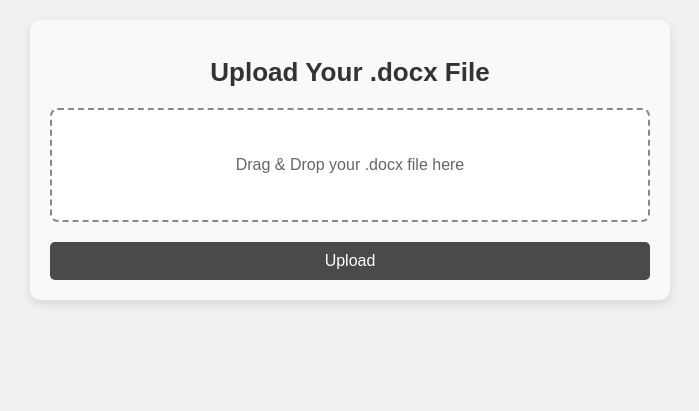
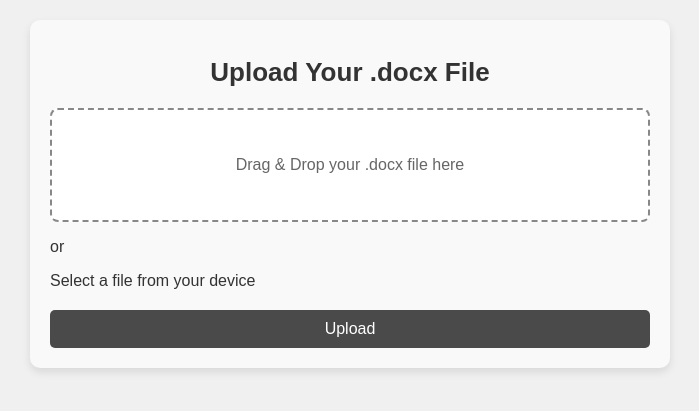
Before and after one commit to Abhighyan/counthighlightedwords, a Flask app: page / in a window 1280 px wide. Shown: the top 411 px of the page, without its empty margins (290-989 px from the left). Run offline with Flask 2, Linux system fonts and the light colour scheme.

Commit message:
Update upload.html

```diff
--- a/templates/upload.html
+++ b/templates/upload.html
@@ -9,10 +9,17 @@
 <body>
     <div class="container">
         <h1>Upload Your .docx File</h1>
+
+        <!-- Drop area for drag-and-drop -->
         <div class="drop-area" id="drop-area">
             <p>Drag & Drop your .docx file here</p>
-            <input type="file" id="fileInput" class="file-input" accept=".docx" />
         </div>
+
+        <!-- OR select file from device -->
+        <p>or</p>
+        <input type="file" id="fileInput" class="file-input" accept=".docx"/>
+        <label for="fileInput" class="select-button">Select a file from your device</label>
+
         <button class="submit-button" id="submit-button">Upload</button>
         <div id="message"></div>
     </div>
@@ -22,6 +29,7 @@
         const fileInput = document.getElementById('fileInput');
         const submitButton = document.getElementById('submit-button');
 
+        // Drag and drop functionality
         dropArea.addEventListener('dragover', (event) => {
             event.preventDefault();
             dropArea.classList.add('active');
@@ -37,6 +45,7 @@
             fileInput.files = event.dataTransfer.files;
         });
 
+        // File upload logic
         submitButton.addEventListener('click', () => {
             const file = fileInput.files[0];
             if (file) {
```
